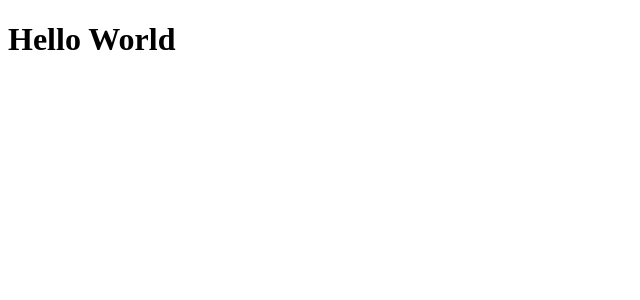
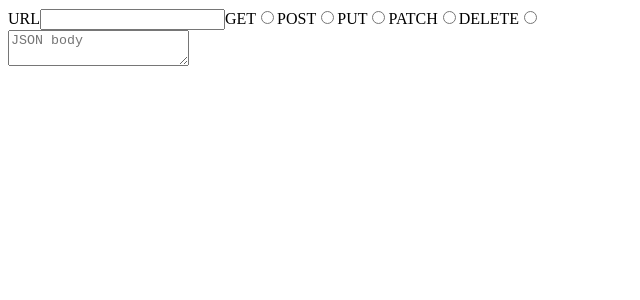
Before and after one commit to gabrielsimek/React-RESTy, a React app: page / in a window 1280 px wide. Shown: the top 300 px of the page, without its empty margins (0-640 px from the left). Built offline with nearby package versions, Linux system fonts and the light colour scheme.

Commit message:
input basic structure

```diff
--- a/src/components/app/App.jsx
+++ b/src/components/app/App.jsx
@@ -1,5 +1,6 @@
 import React from 'react';
+import RequestInputs from '../controls/RequestInputs';
 
 export default function App() {
-  return <h1>Hello World</h1>;
+  return <RequestInputs/>;
 }
--- /dev/null
+++ b/src/components/controls/RequestInputs.jsx
@@ -0,0 +1,58 @@
+import React from 'react';
+import PropTypes from 'prop-types';
+
+const RequestInputs = () => {
+  return (
+    <>
+      <form name="request-form">
+        <label>
+            URL
+          <input type="text"/>
+        </label>
+        <label>
+            GET
+          <input
+            type="radio"
+            value="GET"
+          />
+        </label>
+        <label>
+            POST
+          <input
+            type="radio"
+            value="POST"
+          />
+        </label>
+        <label>
+            PUT
+          <input
+            type="radio"
+            value="PUT"
+          />
+        </label>
+        <label>
+            PATCH
+          <input
+            type="radio"
+            value="PATCH"
+          />
+        </label>
+        <label>
+            DELETE
+          <input
+            type="radio"
+            value="DELETE"
+          />
+        </label>
+
+      </form>
+
+      <label>
+
+        <textarea placeholder="JSON body" form="request-form"></textarea>
+      </label>
+    </>
+  );
+};
+
+export default RequestInputs;
```
